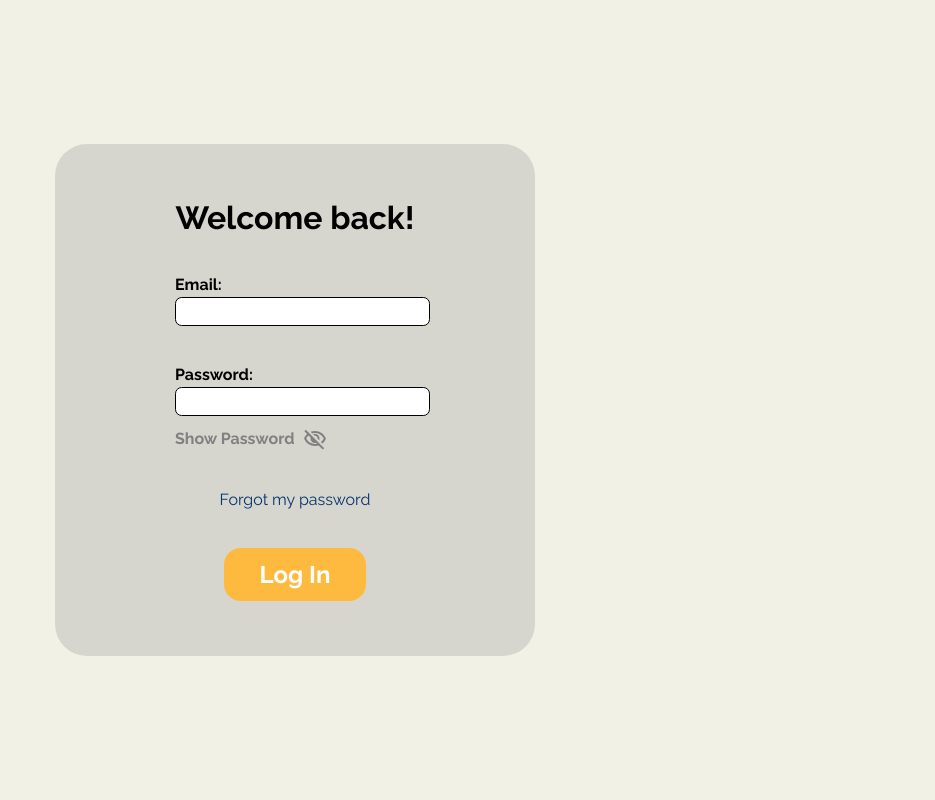
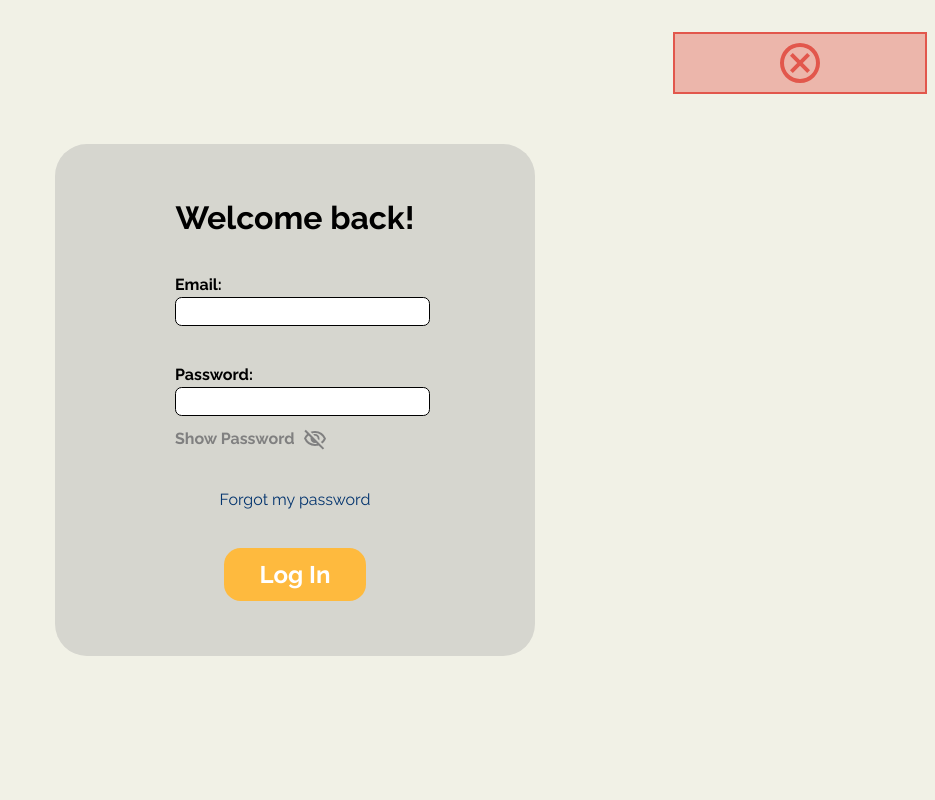
Before and after one commit to Ailer-h/six-jars, a PHP site: page /php/login.php in a window 1280 px wide. Shown: the whole page, without its empty margins (345-1280 px from the left). Run offline with PHP 8.4, Linux system fonts and the light colour scheme.

Commit message:
Made some small fixes on the warning label of the signup/login pages

```diff
--- a/css/login.css
+++ b/css/login.css
@@ -28,6 +28,7 @@
 
 body{
     background-color: var(--background);
+    overflow: hidden;
 }
 
 .login-form{
@@ -130,10 +131,10 @@
 
 .warning{
 
-    width: 20em;
-    height: 5em;
+    width: 15em;
+    height: 3em;
 
-    display: none;
+    /* display: none; */
     place-items: center;
     grid-template-columns: 30% 70%;
 
@@ -149,13 +150,13 @@
 }
 
 .warning p{
-    font-size: 1.5em;
+    font-size: 1.2em;
     font-weight: bold;
 }
 
 .warning svg{
-    width: 5em;
-    height: 5em;
+    width: 3em;
+    height: 3em;
 
     fill: #e2574c;
 }
--- a/php/user_dashboard.php
+++ b/php/user_dashboard.php
@@ -35,8 +35,8 @@
 
             </div>
 
-            <a href=""><button class="secondary">Placeholder</button></a>
-            <a href=""><button class="secondary">Placeholder</button></a>
+            <?php if($_SESSION['permissions'] == 'a'){ echo '<a href=""><button class="secondary">See all users</button></a>'; }?>
+
             <a href=""><button class="secondary">Settings</button></a>
             <a href="utilities/sessionDestroy.php" id="logout"> Log Out <svg xmlns="http://www.w3.org/2000/svg" height="24px" viewBox="0 -960 960 960" width="24px" fill="#e8eaed"><path d="M200-120q-33 0-56.5-23.5T120-200v-560q0-33 23.5-56.5T200-840h280v80H200v560h280v80H200Zm440-160-55-58 102-102H360v-80h327L585-622l55-58 200 200-200 200Z"/></svg></a>
             <a href="" id="settings"><svg xmlns="http://www.w3.org/2000/svg" height="24px" viewBox="0 -960 960 960" width="24px" fill="#e8eaed"><path d="m370-80-16-128q-13-5-24.5-12T307-235l-119 50L78-375l103-78q-1-7-1-13.5v-27q0-6.5 1-13.5L78-585l110-190 119 50q11-8 23-15t24-12l16-128h220l16 128q13 5 24.5 12t22.5 15l119-50 110 190-103 78q1 7 1 13.5v27q0 6.5-2 13.5l103 78-110 190-118-50q-11 8-23 15t-24 12L590-80H370Zm70-80h79l14-106q31-8 57.5-23.5T639-327l99 41 39-68-86-65q5-14 7-29.5t2-31.5q0-16-2-31.5t-7-29.5l86-65-39-68-99 42q-22-23-48.5-38.5T533-694l-13-106h-79l-14 106q-31 8-57.5 23.5T321-633l-99-41-39 68 86 64q-5 15-7 30t-2 32q0 16 2 31t7 30l-86 65 39 68 99-42q22 23 48.5 38.5T427-266l13 106Zm42-180q58 0 99-41t41-99q0-58-41-99t-99-41q-59 0-99.5 41T342-480q0 58 40.5 99t99.5 41Zm-2-140Z"/></svg></a>
```
Also changed, not shown: css/signup.css (+6 -6 lines).
